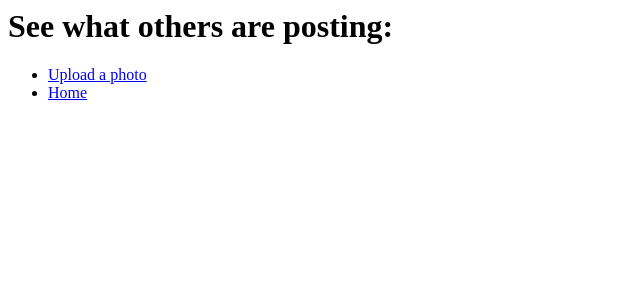
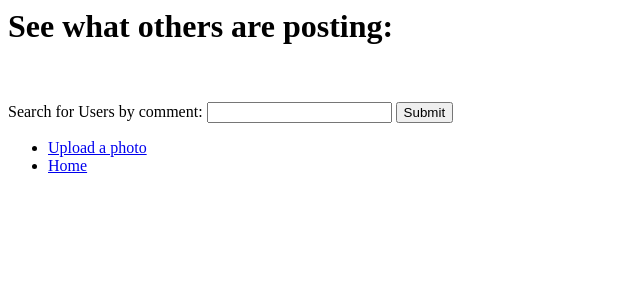
Before and after one commit to NicholasGingrich/PhotoShare, a Flask app: page /feed in a window 1280 px wide. Shown: the top 300 px of the page, without its empty margins (0-640 px from the left). Run offline with Flask 2, Linux system fonts and the light colour scheme; data that the repository does not hold is empty; some libraries are stand-ins or nearby versions.

Commit message:
added functionality to add comments, display comments, and search for a user by comment text

```diff
--- a/app.py
+++ b/app.py
@@ -26,7 +26,7 @@ app.secret_key = 'super secret string'  # Change this!
 
 #These will need to be changed according to your creditionals
 app.config['MYSQL_DATABASE_USER'] = 'root'
-app.config['MYSQL_DATABASE_PASSWORD'] = 'Monkeybinder007'
+app.config['MYSQL_DATABASE_PASSWORD'] = 'b0st0nuniv2023'
 app.config['MYSQL_DATABASE_DB'] = 'photoshare6'
 app.config['MYSQL_DATABASE_HOST'] = 'localhost'
 mysql.init_app(app)
@@ -229,7 +229,6 @@ def feed_photos():
 		cursor = conn.cursor()
 		cursor.execute("SELECT email, text FROM Comments INNER JOIN Users ON Users.user_id = Comments.user_id WHERE Comments.picture_id = '{0}'".format(tup[1]))
 		comments = cursor.fetchall()
-		print(comments)
 		completed_tuples.append((tup[0], tup[1], tup[2], likes, likers, comments))
 	return completed_tuples
 
@@ -355,7 +354,6 @@ def albums():
 @app.route('/albums', methods=['POST'])
 @flask_login.login_required
 def manage_albums():
-	print(request.form["btn"])
 	if request.form["btn"] == "Create":
 		uid = getUserIdFromEmail(flask_login.current_user.id)
 		try:
@@ -430,20 +428,31 @@ def recommended_friends():
 	return final_list
 #end recommendations code
 
-@app.route('/feed/<photo_id><comment_text>', methods=['GET', 'POST'])
+@app.route('/add_comment/<photo_id>', methods=['POST'])
 @flask_login.login_required
-def add_comment(photo_id, comment_text):
-	print("test")
-	print(photo_id)
-	print(comment_text)
+def add_comment(photo_id):
+	comment_text = request.form.get("comment")
 	uid = getUserIdFromEmail(flask_login.current_user.id)
 	cursor = conn.cursor()
-	cursor.execute("INSERT INTO Comments (text, user_id, picture_id) VALUES '{0}', '{1}', '{2}'".format(comment_text, uid, photo_id))
+	cursor.execute("INSERT INTO Comments (text, user_id, picture_id) VALUES ('{0}', '{1}', '{2}')".format(comment_text, uid, photo_id))
 	conn.commit()
 
 	photos = feed_photos()
 	filter_albums = list_albums_public()
 	return render_template('feed.html', data = filter_albums, photos = photos, base64 = base64)
+
+@app.route('/search_comments', methods=["POST"])
+@flask_login.login_required
+def search_comments():
+	comment_text = request.form.get("comment_text")
+
+	#get all user_id who have added a comment that matches the commetn_text
+	cursor = conn.cursor()
+	cursor.execute("SELECT fname, lname, email FROM Comments JOIN Users on Comments.user_id = Users.user_id WHERE Comments.text = '{0}'".format(comment_text))
+
+	photos = feed_photos()
+	filter_albums = list_albums_public()
+	return render_template('feed.html', data = filter_albums, photos = photos, comment_search = cursor.fetchall(), comm_text = comment_text, base64 = base64)
 
 #end comments code
 
--- a/templates/feed.html
+++ b/templates/feed.html
@@ -28,10 +28,40 @@
                 <br>
                 <b> Comments: </b>
                 <br>
-                <input type="text" name="comment" /> <a href={{url_for('add_comment', photo_id = photo[1], comment_text = comment) }}> Comment</a>
+                <form method="post" action="{{ url_for('add_comment', photo_id = photo[1]) }}">
+                    <input type="text" name="comment" />
+                    <button type="submit">Add Comment</button>
+                    <!--<a href={{url_for('add_comment', photo_id = photo[1], comment_text = comment) }}> Comment</a> -->
+                </form>
+                <br>
+                <ul>
+                    {% for comment in photo[5] %}
+                        <li><b>{{comment[0]}}:</b> {{comment[1]}}</li>
+                        <br>
+                    {% endfor %}
+                </ul>
             {% endfor %}
             </ul>
     {% endif %}
+    <br>
+    <br>
+    <form method="post" action="{{ url_for('search_comments') }}">
+        <label for="search_comments">Search for Users by comment:</label>
+        <input type="text" name="comment_text" />
+        <button type="submit">Submit</button>
+    </form>
+
+    {% if comment_search %}
+
+        <h4>Displaying results for '{{comm_text}}':</h4>
+
+        <ul>
+        {% for user in comment_search %}
+            <li>{{user[0]}} {{user[1]}}, {{user[2]}}</li>
+        {% endfor %}
+        </ul>
+    {% endif %}
+
 </body>
 
 <ul>
```
